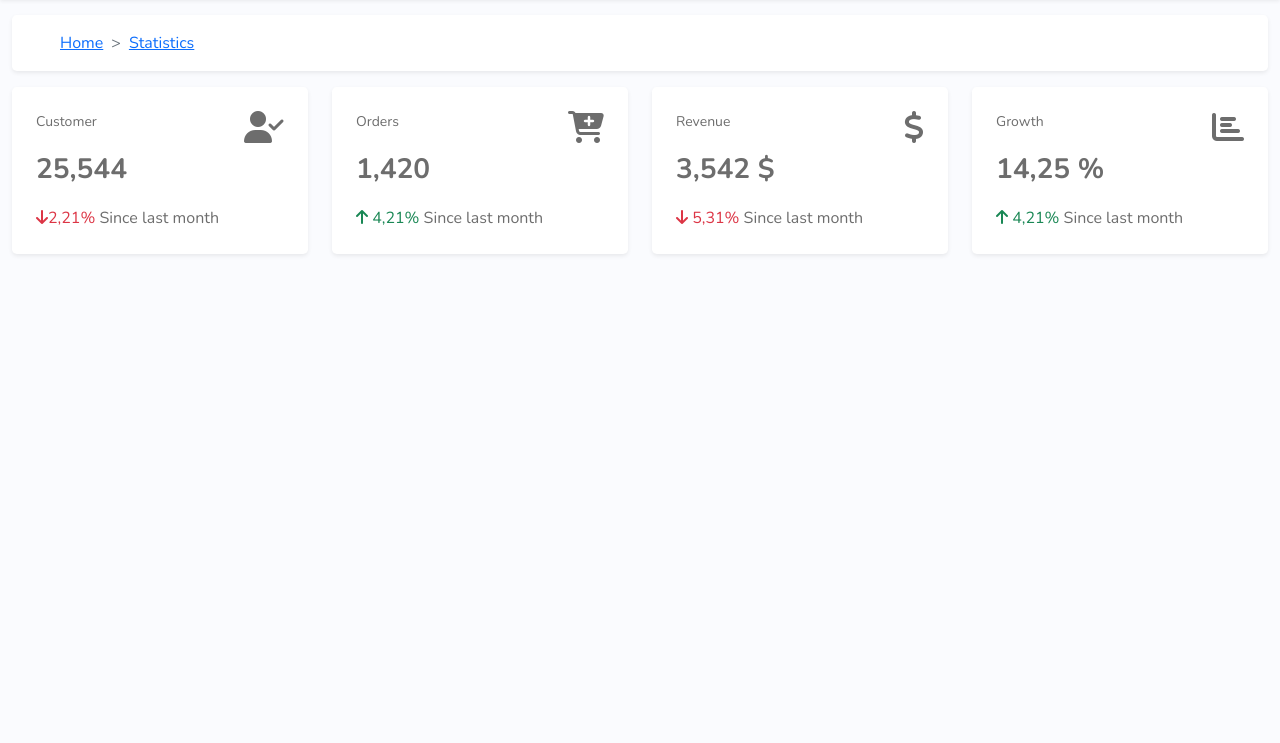
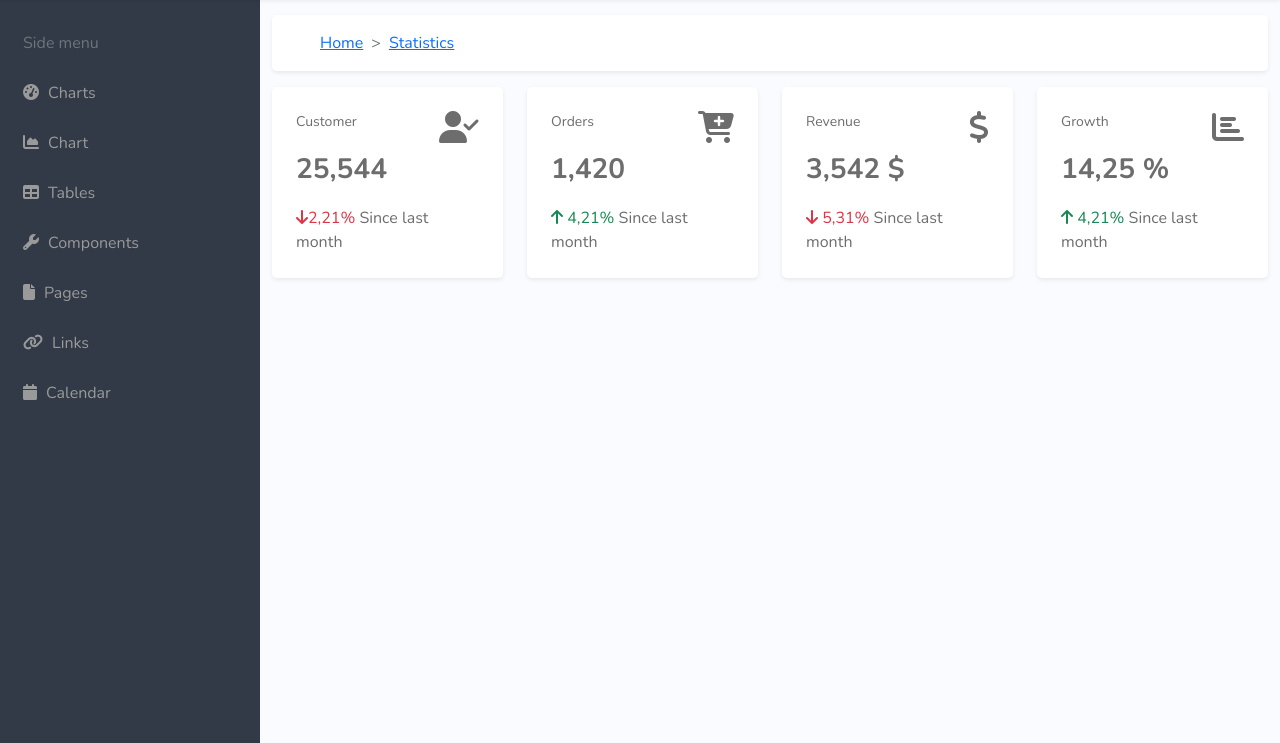
Before and after one commit to runcioa/BS_5_Udemy_admin_dashboard, a plain HTML site: page index.html in a window 1280 px wide. Shown: the part 57-800 px from the top of the page. Drawn offline with nearby package versions, Linux system fonts and the light colour scheme.

Commit message:
side bar finish

```diff
--- a/css/style.css
+++ b/css/style.css
@@ -12,3 +12,54 @@ body {
 .stats {
     color: #6d6d6d;
 }
+
+.side-nav {
+    position: fixed;
+    background-color: #313a46;
+    width: 260px;
+    height: 100vh;
+    padding-top: 80px;
+    transition: all .5s ease-in-out;
+
+}
+
+.side-nav li a {
+    color: #9a9a9a;
+    font-weight: 500;
+    margin-bottom: 10px;
+    margin-left: 7px;
+}
+
+.side-nav li a i{
+    margin-right: 9px;
+}
+
+.side-nav li a:hover {
+    color: white;
+}
+
+.main-content {
+    margin-left: 260px;
+}
+
+.btn-slide svg {
+    height: 25px;
+    width:  25px;
+}
+
+@media only screen and (max-width: 992px) {
+    .side-nav {
+        position: fixed;
+        left: -260px;
+        width: 260px;
+    }
+
+    .main-content{
+        margin-left: 0;
+    }
+}
+
+.slide {
+    left: 0px;
+
+}
--- a/index.html
+++ b/index.html
@@ -21,6 +21,14 @@
         <div class="container-fluid">
             <a href="#"
                class="navbar-brand">Admin</a>
+
+            <div class="btn-slide nav-bar-toggler me-auto">
+                <svg class="open" fill="none" stroke="currentColor" viewBox="0 0 24 24" xmlns="http://www.w3.org/2000/svg"><path stroke-linecap="round" stroke-linejoin="round" stroke-width="2" d="M13 5l7 7-7 7M5 5l7 7-7 7"></path></svg>
+                <svg class="close d-none" fill="none" stroke="currentColor" viewBox="0 0 24 24" xmlns="http://www.w3.org/2000/svg"><path stroke-linecap="round" stroke-linejoin="round" stroke-width="2" d="M6 18L18 6M6 6l12 12"></path></svg>
+            </div>
+
+
+
             <button class="navbar-toggler"
                     data-bs-toggle="collapse"
                     data-bs-target="#navbarContent">
@@ -53,6 +61,40 @@
             </div>
         </div>
     </nav>
+
+    <!-- side menu start -->
+
+    <div class="side-nav">
+        <ul class="nav flex-column">
+            <li class="nav-item">
+                <a class="nav-link disabled">Side menu</a>
+            </li>
+            <li class="nav-item">
+                <a href="#" class="nav-link"><i class="fa fa-dashboard"></i>Charts</a>
+            </li>
+            <li class="nav-item">
+                <a href="#" class="nav-link"><i class="fa fa-area-chart"></i>Chart</a>
+            </li>
+            <li class="nav-item">
+                <a href="#" class="nav-link"><i class="fa fa-table"></i>Tables</a>
+            </li>
+            <li class="nav-item">
+                <a href="#" class="nav-link"><i class="fa fa-wrench"></i>Components</a>
+            </li>
+            <li class="nav-item">
+                <a href="#" class="nav-link"><i class="fa fa-file"></i>Pages</a>
+            </li>
+            <li class="nav-item">
+                <a href="#" class="nav-link"><i class="fa fa-link"></i>Links</a>
+            </li>
+            <li class="nav-item">
+                <a href="#" class="nav-link"><i class="fas fa-calendar"></i>Calendar</a>
+            </li>
+        </ul>
+    </div>
+
+
+    <!-- side menu end -->
 
     <!-- main content start -->
 
@@ -132,6 +174,7 @@
 
 
 
+    <script src="/js/script.js"></script>
     <script src="/js/bootstrap.bundle.min.js"></script>
 </body>
 
--- /dev/null
+++ b/js/script.js
@@ -0,0 +1,7 @@
+var btn = document.querySelector('.btn-slide');
+
+btn.addEventListener('click', function(){
+    document.querySelector('.side-nav').classList.toggle('slide');
+    document.querySelector('.open').classList.toggle('d-none');
+    document.querySelector('.close').classList.toggle('d-none');
+})
```
